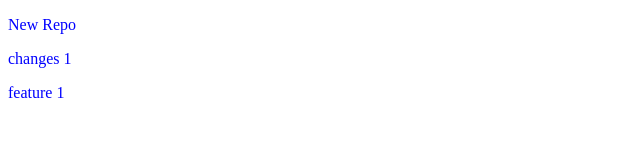
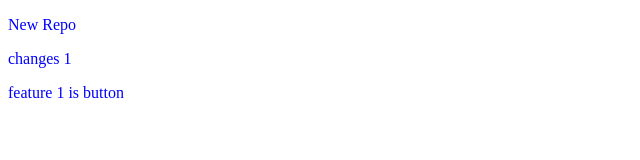
Before and after one commit to AnukoolFS1/localReps, a plain HTML site: page index.html in a window 1280 px wide. Shown: the full height of the page, 0-640 px from the left. Drawn offline with Linux system fonts and the light colour scheme.

Commit message:
just message

```diff
--- a/index.html
+++ b/index.html
@@ -10,7 +10,7 @@
 
     <p>New Repo</p>
     <p>changes 1</p>
-    <p>feature 1</p>
+    <p>feature 1 is button</p>
 
 </body>
 </html>
```
